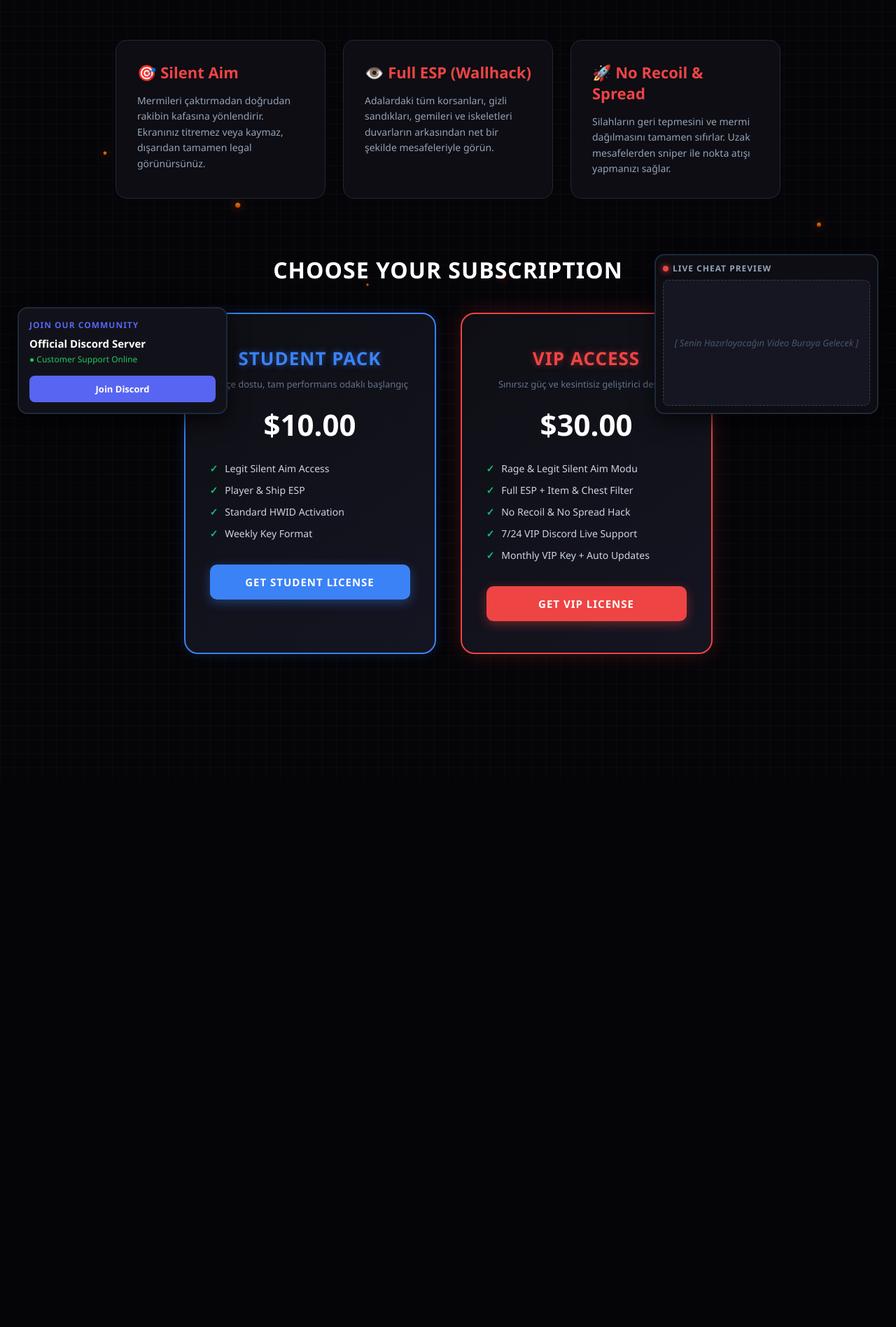
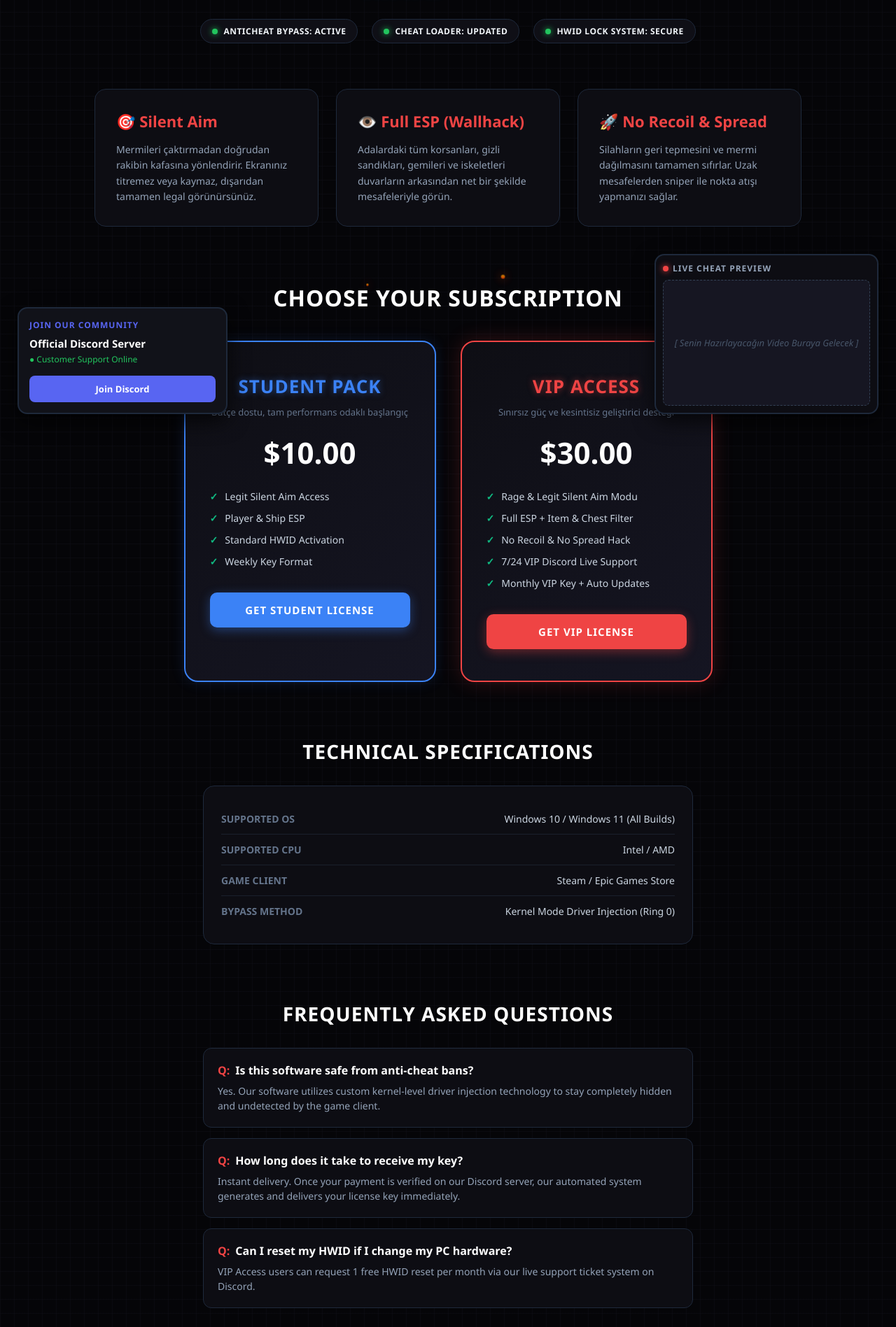
Before and after one commit to eq1No/blazingsailshack, a plain HTML site: page index.html in a window 1280 px wide. Shown: the part 183-2080 px from the top of the page at 70% size. Before the commit the page ends 1298 px from the top, so only its background shows below. Drawn offline with Linux system fonts and the light colour scheme.

Commit message:
Update index.html

```diff
--- a/index.html
+++ b/index.html
@@ -22,24 +22,11 @@
 
         /* Kıvılcım (Ateş) Efekti Katmanı */
         .fireflies {
-            position: fixed;
-            top: 0;
-            left: 0;
-            width: 100%;
-            height: 100%;
-            pointer-events: none;
-            z-index: 0;
+            position: fixed; top: 0; left: 0; width: 100%; height: 100%; pointer-events: none; z-index: 0;
         }
-
         .spark {
-            position: absolute;
-            background: linear-gradient(to top, #ff4500, #ffaa00);
-            border-radius: 50%;
-            filter: drop-shadow(0 0 6px #ff4500);
-            animation: floatUp linear infinite;
-            opacity: 0;
+            position: absolute; background: linear-gradient(to top, #ff4500, #ffaa00); border-radius: 50%; filter: drop-shadow(0 0 6px #ff4500); animation: floatUp linear infinite; opacity: 0;
         }
-
         .spark:nth-child(1) { left: 10%; width: 4px; height: 4px; animation-duration: 8s; animation-delay: 1s; }
         .spark:nth-child(2) { left: 25%; width: 6px; height: 6px; animation-duration: 12s; animation-delay: 0s; }
         .spark:nth-child(3) { left: 40%; width: 3px; height: 3px; animation-duration: 7s; animation-delay: 3s; }
@@ -48,8 +35,6 @@
         .spark:nth-child(6) { left: 85%; width: 6px; height: 6px; animation-duration: 14s; animation-delay: 1s; }
         .spark:nth-child(7) { left: 15%; width: 5px; height: 5px; animation-duration: 11s; animation-delay: 4s; }
         .spark:nth-child(8) { left: 45%; width: 4px; height: 4px; animation-duration: 8s; animation-delay: 6s; }
-        .spark:nth-child(9) { left: 65%; width: 3px; height: 3px; animation-duration: 6s; animation-delay: 2s; }
-        .spark:nth-child(10) { left: 90%; width: 5px; height: 5px; animation-duration: 13s; animation-delay: 0s; }
 
         @keyframes floatUp {
             0% { transform: translateY(105vh) translateX(0) scale(1); opacity: 0; }
@@ -59,22 +44,41 @@
             100% { transform: translateY(-5vh) translateX(-10px) scale(0.5); opacity: 0; }
         }
 
-        h1, .subtitle, .container, .pricing-title, .pricing-container {
-            position: relative;
-            z-index: 10;
+        h1, .subtitle, .status-container, .container, .specs-container, .faq-container, .pricing-title, .pricing-container {
+            position: relative; z-index: 10;
         }
 
         /* Neon Başlık */
         h1 { font-size: 52px; font-weight: 900; letter-spacing: 3px; text-transform: uppercase; color: #fff; text-shadow: 0 0 15px #ef4444, 0 0 30px #ef4444; margin-bottom: 10px; }
-        .subtitle { color: #64748b; font-size: 14px; text-transform: uppercase; letter-spacing: 2px; margin-bottom: 60px; font-weight: bold; }
+        .subtitle { color: #64748b; font-size: 14px; text-transform: uppercase; letter-spacing: 2px; margin-bottom: 30px; font-weight: bold; }
         .subtitle span { color: #3b82f6; text-shadow: 0 0 8px #3b82f6; }
+
+        /* Yeni: Canlı Sistem Durum Göstergeleri */
+        .status-container { display: flex; justify-content: center; gap: 20px; margin-bottom: 65px; }
+        .status-item { background: #0f0f16; border: 1px solid #1e293b; padding: 8px 16px; border-radius: 30px; font-size: 12px; font-weight: bold; display: flex; align-items: center; gap: 8px; letter-spacing: 0.5px; }
+        .status-dot { width: 8px; height: 8px; background: #22c55e; border-radius: 50%; box-shadow: 0 0 8px #22c55e; }
 
         /* Özellik Kartları */
         .container { display: flex; flex-wrap: wrap; justify-content: center; gap: 25px; max-width: 1100px; margin: 0 auto 80px auto; }
-        .card { background: #0d0d13; border: 1px solid #1e293b; border-radius: 16px; padding: 30px; width: 300px; text-align: left; transition: all 0.4s ease; position: relative; overflow: hidden; }
+        .card { background: #0d0d13; border: 1px solid #1e293b; border-radius: 16px; padding: 30px; width: 320px; text-align: left; transition: all 0.4s ease; }
         .card:hover { border-color: #ef4444; box-shadow: 0 0 25px rgba(239, 68, 68, 0.25); transform: translateY(-8px); }
         .card h3 { color: #ef4444; margin-bottom: 15px; font-size: 22px; font-weight: 700; }
         .card p { color: #94a3b8; font-size: 14px; line-height: 1.6; }
+
+        /* Yeni: Teknik Sistem Gereksinimleri Paneli */
+        .section-title { font-size: 28px; color: #fff; font-weight: 800; margin: 80px 0 30px 0; text-transform: uppercase; letter-spacing: 1px; }
+        .specs-container { max-width: 700px; margin: 0 auto 60px auto; background: #0d0d13; border: 1px solid #1e293b; border-radius: 16px; padding: 25px; text-align: left; }
+        .spec-row { display: flex; justify-content: space-between; padding: 12px 0; border-bottom: 1px solid #1a202c; font-size: 14px; }
+        .spec-row:last-child { border-bottom: none; }
+        .spec-label { color: #64748b; font-weight: bold; text-transform: uppercase; }
+        .spec-value { color: #cbd5e1; font-weight: 500; }
+
+        /* Yeni: Sıkça Sorulan Sorular (FAQ) */
+        .faq-container { max-width: 700px; margin: 0 auto 80px auto; text-align: left; display: flex; flex-direction: column; gap: 15px; }
+        .faq-item { background: #0d0d13; border: 1px solid #1e293b; border-radius: 12px; padding: 20px; }
+        .faq-question { color: #fff; font-size: 16px; font-weight: bold; margin-bottom: 8px; display: flex; align-items: center; gap: 8px; }
+        .faq-question::before { content: "Q:"; color: #ef4444; }
+        .faq-answer { color: #94a3b8; font-size: 14px; line-height: 1.5; }
 
         /* Fiyat Alanı */
         .pricing-title { font-size: 32px; color: #fff; font-weight: 800; margin-bottom: 40px; text-transform: uppercase; letter-spacing: 1px; }
@@ -106,17 +110,7 @@
 
         /* Sağ Alt Sabit Video Alanı */
         .video-box {
-            position: fixed;
-            bottom: 25px;
-            right: 25px;
-            width: 320px;
-            background: #0d0d13;
-            border: 2px solid #1e293b;
-            border-radius: 14px;
-            padding: 10px;
-            box-shadow: 0 10px 30px rgba(0,0,0,0.7);
-            z-index: 1000;
-            transition: border-color 0.3s;
+            position: fixed; bottom: 25px; right: 25px; width: 320px; background: #0d0d13; border: 2px solid #1e293b; border-radius: 14px; padding: 10px; box-shadow: 0 10px 30px rgba(0,0,0,0.7); z-index: 1000; transition: border-color 0.3s;
         }
         .video-box:hover { border-color: #ef4444; }
         .video-box p { color: #94a3b8; font-size: 12px; font-weight: bold; text-align: left; margin-bottom: 8px; text-transform: uppercase; letter-spacing: 1px; display: flex; align-items: center; gap: 6px; }
@@ -125,18 +119,7 @@
 
         /* Sol Alt Sabit Discord Alanı */
         .discord-box {
-            position: fixed;
-            bottom: 25px;
-            left: 25px;
-            width: 300px;
-            background: #111219;
-            border: 2px solid #1e293b;
-            border-radius: 14px;
-            padding: 15px;
-            box-shadow: 0 10px 30px rgba(0,0,0,0.7);
-            z-index: 1000;
-            text-align: left;
-            transition: border-color 0.3s;
+            position: fixed; bottom: 25px; left: 25px; width: 300px; background: #111219; border: 2px solid #1e293b; border-radius: 14px; padding: 15px; box-shadow: 0 10px 30px rgba(0,0,0,0.7); z-index: 1000; text-align: left; transition: border-color 0.3s;
         }
         .discord-box:hover { border-color: #5865F2; }
         .discord-title { color: #5865F2; font-size: 12px; font-weight: bold; margin-bottom: 8px; text-transform: uppercase; letter-spacing: 1px; }
@@ -153,20 +136,17 @@
 <body>
 
     <div class="fireflies">
-        <div class="spark"></div>
-        <div class="spark"></div>
-        <div class="spark"></div>
-        <div class="spark"></div>
-        <div class="spark"></div>
-        <div class="spark"></div>
-        <div class="spark"></div>
-        <div class="spark"></div>
-        <div class="spark"></div>
-        <div class="spark"></div>
+        <div class="spark"></div><div class="spark"></div><div class="spark"></div><div class="spark"></div><div class="spark"></div><div class="spark"></div>
     </div>
 
     <h1>BLAZING SAILS PREMIUM</h1>
     <div class="subtitle">STATUS: <span>UNDETECTED</span> // PRIVATE BUILD 2026</div>
+
+    <div class="status-container">
+        <div class="status-item"><div class="status-dot"></div> ANTICHEAT BYPASS: ACTIVE</div>
+        <div class="status-item"><div class="status-dot"></div> CHEAT LOADER: UPDATED</div>
+        <div class="status-item"><div class="status-dot"></div> HWID LOCK SYSTEM: SECURE</div>
+    </div>
 
     <div class="container">
         <div class="card">
@@ -215,11 +195,33 @@
         </div>
     </div>
 
+    <div class="section-title">TECHNICAL SPECIFICATIONS</div>
+    <div class="specs-container">
+        <div class="spec-row"><span class="spec-label">Supported OS</span><span class="spec-value">Windows 10 / Windows 11 (All Builds)</span></div>
+        <div class="spec-row"><span class="spec-label">Supported CPU</span><span class="spec-value">Intel / AMD</span></div>
+        <div class="spec-row"><span class="spec-label">Game Client</span><span class="spec-value">Steam / Epic Games Store</span></div>
+        <div class="spec-row"><span class="spec-label">Bypass Method</span><span class="spec-value">Kernel Mode Driver Injection (Ring 0)</span></div>
+    </div>
+
+    <div class="section-title">FREQUENTLY ASKED QUESTIONS</div>
+    <div class="faq-container">
+        <div class="faq-item">
+            <div class="faq-question">Is this software safe from anti-cheat bans?</div>
+            <div class="faq-answer">Yes. Our software utilizes custom kernel-level driver injection technology to stay completely hidden and undetected by the game client.</div>
+        </div>
+        <div class="faq-item">
+            <div class="faq-question">How long does it take to receive my key?</div>
+            <div class="faq-answer">Instant delivery. Once your payment is verified on our Discord server, our automated system generates and delivers your license key immediately.</div>
+        </div>
+        <div class="faq-item">
+            <div class="faq-question">Can I reset my HWID if I change my PC hardware?</div>
+            <div class="faq-answer">VIP Access users can request 1 free HWID reset per month via our live support ticket system on Discord.</div>
+        </div>
+    </div>
+
     <div class="video-box">
         <p>Live Cheat Preview</p>
-        <div class="video-placeholder">
-            [ Senin Hazırlayacağın Video Buraya Gelecek ]
-        </div>
+        <div class="video-placeholder">[ Senin Hazırlayacağın Video Buraya Gelecek ]</div>
     </div>
 
     <div class="discord-box">
```
